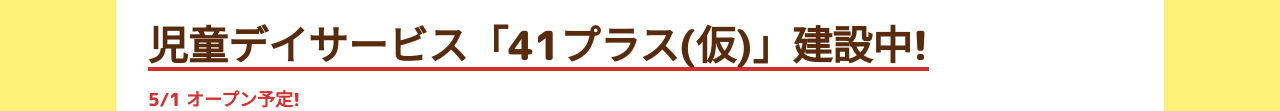
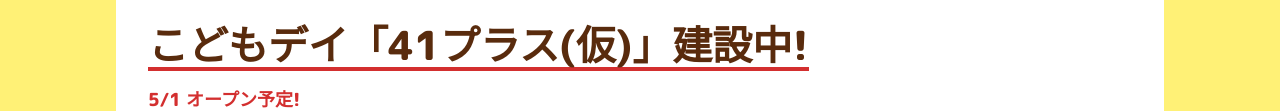
Before and after one commit to tonegraphics/good-day-service, a Gatsby site: page /company in a window 1280 px wide. Shown: the part 1437-1548 px from the top of the page. Built offline with nearby package versions, Linux system fonts and the light colour scheme; Gatsby itself is replaced by a stand-in of ours.

Commit message:
児童 => こども

```diff
--- a/src/pages/company.js
+++ b/src/pages/company.js
@@ -28,7 +28,7 @@ export default () => {
         <OfficeNumbers />
         <H2>関連事業所</H2>
         <RelatedOfficeIntro />
-        <H2>児童デイサービス「41プラス(仮)」建設中!</H2>
+        <H2>こどもデイ「41プラス(仮)」建設中!</H2>
         <NewBuildingIntro {...{ isDesktop }} />
       </Container>
     </Layout>
```
